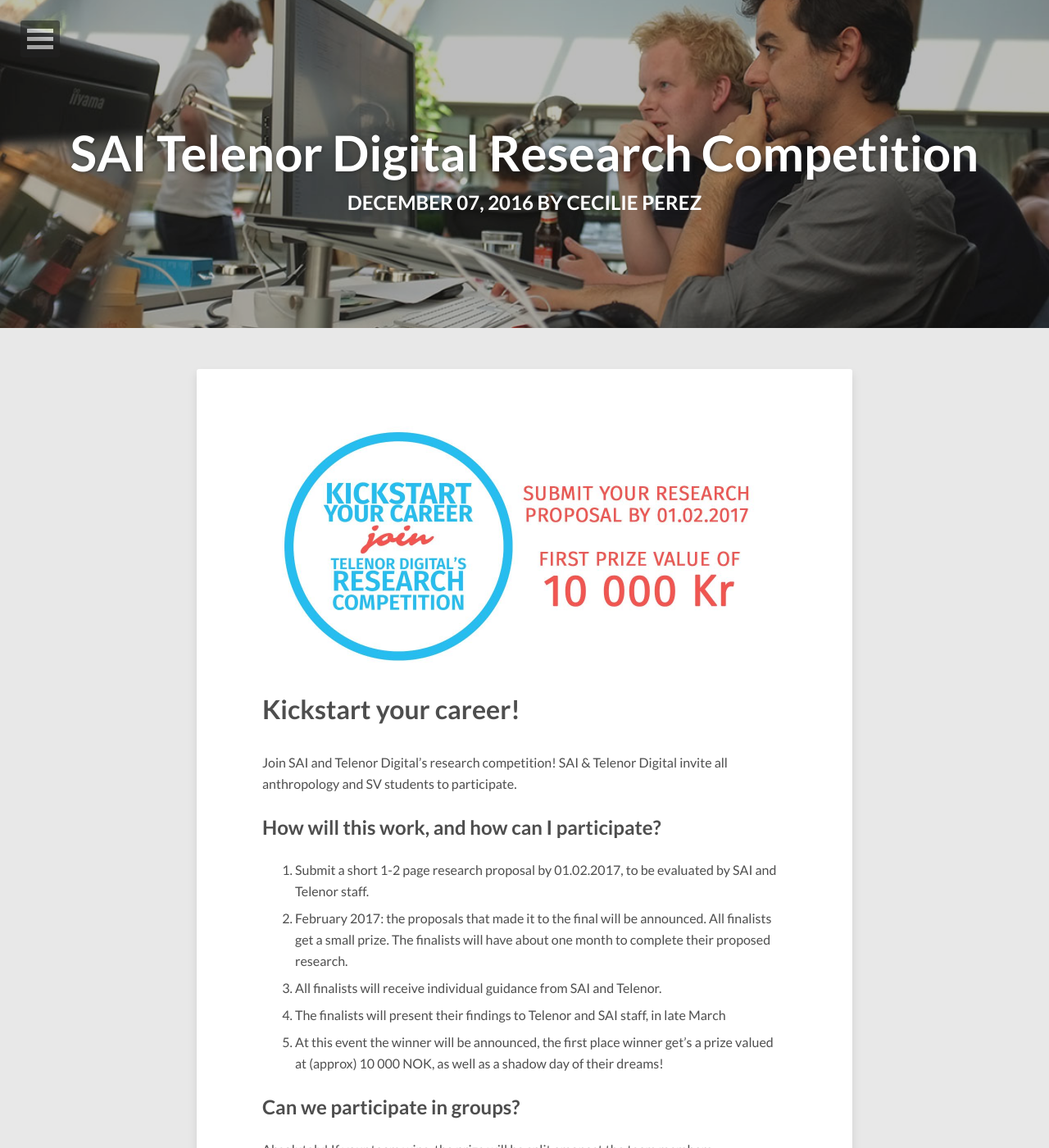
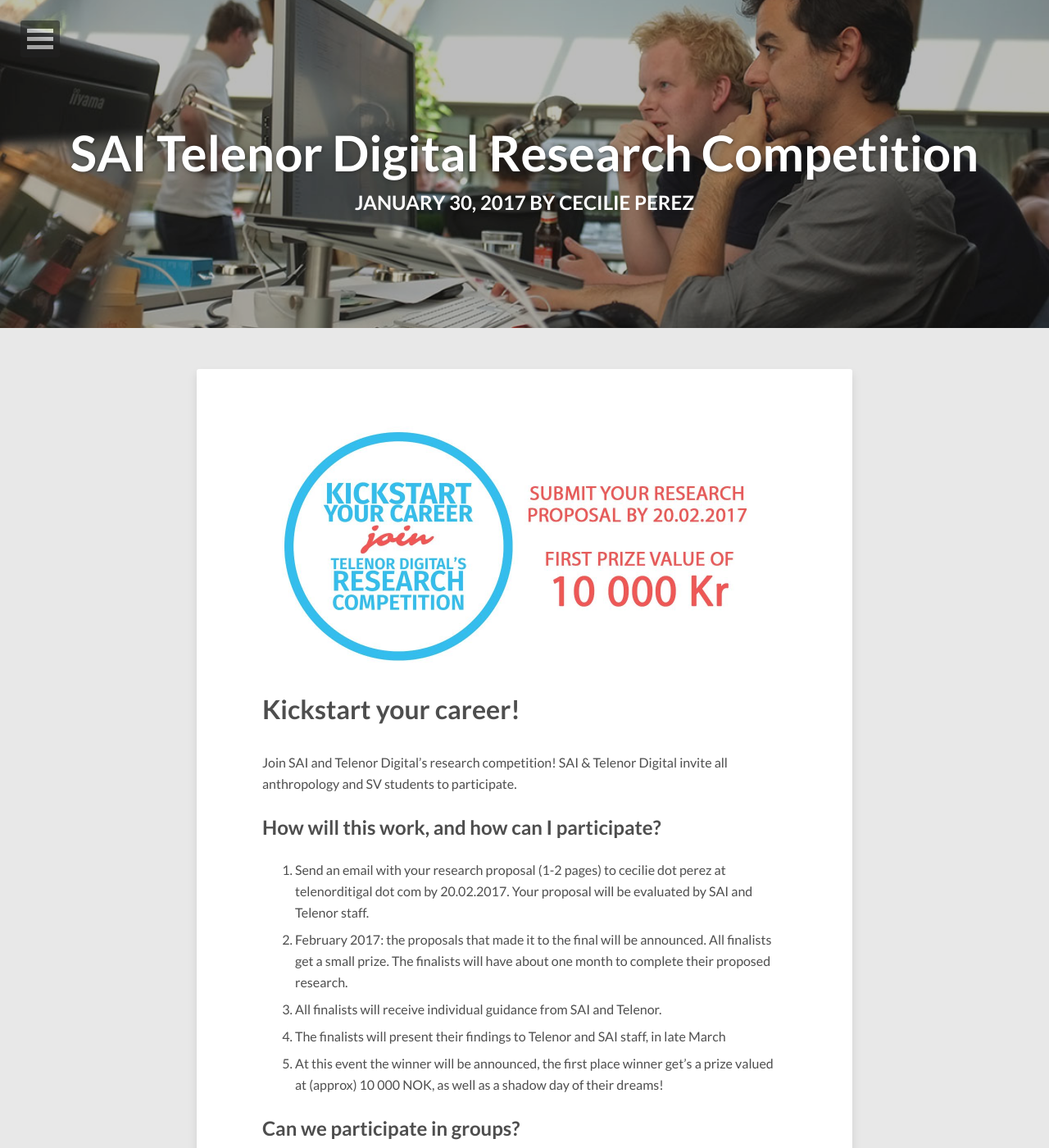
Before and after one commit to comoyo/blog.telenor.io, a Jekyll site: the page built from _posts/2017-01-30-UiO-Telenor-Competition.md, in a window 1280 px wide and 1400 px high. Shown: the whole window at 82% size. Built offline with Jekyll 4.4.1, drawn with Linux system fonts in a browser that asks for light colours; nearby versions of some CDN libraries.

Commit message:
Update UiO Competition post

```diff
--- a/_posts/2016-12-07-UiO-Telenor-Competition.md
+++ b/_posts/2017-01-30-UiO-Telenor-Competition.md
@@ -1,13 +1,13 @@
 ---
 layout: post
 title:  "SAI Telenor Digital Research Competition"
-date:   2016-12-07 17:00:00
+date:   2017-01-30 17:00:00
 author: "Cecilie Perez"
 tags: UiO Blindern Research Competition SAI
 comments: false
 ---
 
-<img src="/images/uio-poster.jpg" alt="UiO Telenor Digital Research Competition"/>
+<img src="/images/uio-poster.png" alt="UiO Telenor Digital Research Competition"/>
 <br/>
 
 # Kickstart your career!
@@ -17,7 +17,7 @@
 
 ## How will this work, and how can I participate?
 
-1. Submit a short 1-2 page research proposal by 01.02.2017, to be evaluated by SAI and Telenor staff.
+1. Send an email with your research proposal (1-2 pages) to cecilie dot perez at telenorditigal dot com by 20.02.2017. Your proposal will be evaluated by SAI and Telenor staff.
 2. February 2017: the proposals that made it to the final will be announced. All finalists get a small prize. The finalists will have about one month to complete their proposed research.
 3. All finalists will receive individual guidance from SAI and Telenor.
 4. The finalists will present their findings to Telenor and SAI staff, in late March
```
Also changed, not shown: images/uio-poster.jpg (deleted), images/uio-poster.png (added).
